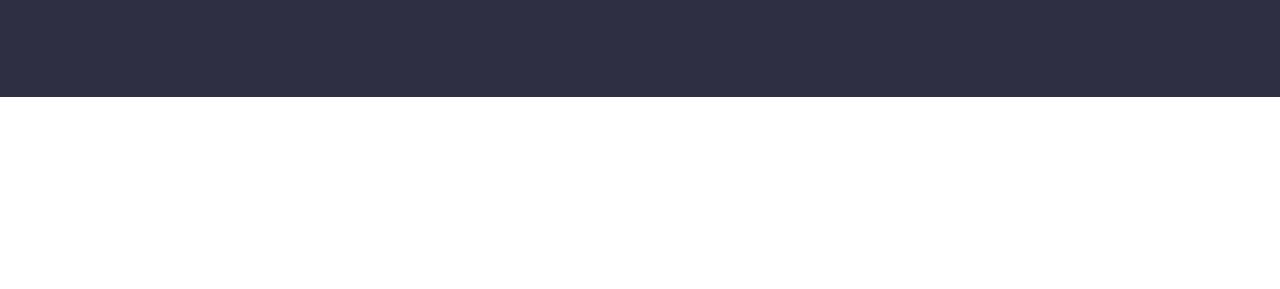
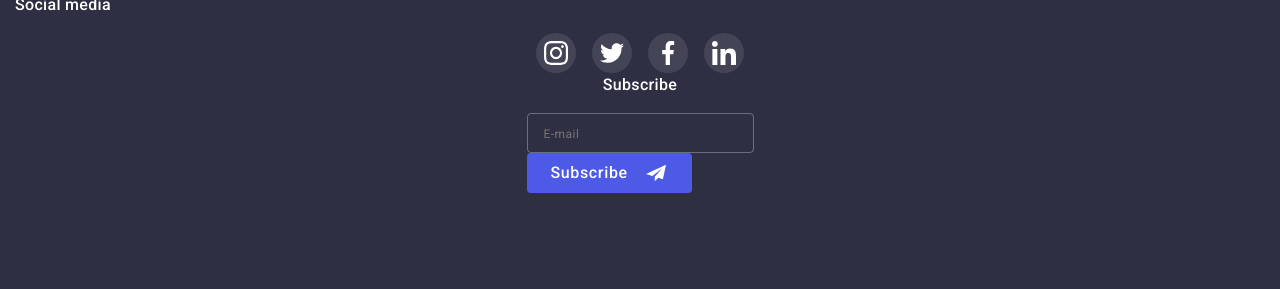
Before and after one commit to Placebo98/goit-markup-hw-07, a plain HTML site: page portfolio.html in a window 1280 px wide. Shown: the part 2087-2376 px from the top of the page. Before the commit the page ends 2184 px from the top, so only its background shows below. Drawn offline with nearby package versions, Linux system fonts and the light colour scheme.

Commit message:
футер трабл

```diff
--- a/css/desktop.css
+++ b/css/desktop.css
@@ -25,7 +25,6 @@
 	.features-list {
 		display: flex;
 		gap: 24px;
-		width: calc((100% - 72px) / 4);
 	}
 	.features-box {
 		display: flex;
@@ -34,6 +33,10 @@
 		font-size: 20px;
 	}
 	.features-item {
+		width: calc((100% - 72px) / 4);
+	}
 
+	.footer {
+		padding: 100px 0;
 	}
 }
--- a/css/styles.css
+++ b/css/styles.css
@@ -238,7 +238,6 @@ a {
 }
 .features-list {
 	display: block;
-
 }
 .features-item {
 	width: 100%;
@@ -604,7 +603,7 @@ a {
 /* ------------------Footer Section----------------- */
 .footer {
 	background: var(--footer-background-color);
-	padding: 100px 0;
+	padding: 96px 0;
 }
 .footer-logo {
 	font-family: "Raleway", sans-serif;
@@ -632,13 +631,14 @@ a {
 }
 
 .display-primary {
-	display: flex;
+	/* display: flex; */
+	flex-wrap: wrap;
 }
 .footer-text-container {
 }
 
 .footer-social-container {
-	margin-left: 120px;
+	/* margin-left: 120px; */
 }
 .footer-social-title {
 	font-family: "Roboto";
@@ -675,7 +675,10 @@ a {
 }
 
 .fopter-susccribe-form {
-	margin-left: 80px;
+	/* margin-left: 80px; */
+	display: flex;
+	flex-direction: column;
+	align-items: center;
 }
 .footer-form-subtitle {
 	font-weight: 500;
@@ -686,11 +689,12 @@ a {
 	margin-bottom: 16px;
 }
 .footer-form {
-	display: flex;
+
 }
 
 .footer-form-input {
-	width: 264px;
+	width: 100%;
+	/* width: 264px; */
 	height: 40px;
 	padding-left: 16px;
 	background-color: transparent;
--- a/css/tablet.css
+++ b/css/tablet.css
@@ -18,7 +18,10 @@
 
 	.features-list {
 		display: flex;
-		/* flex-wrap: wrap; */
+		flex-wrap: wrap;
+	}
+
+	.features-item {
 		width: calc((100% - 24px) / 2);
 	}
 }
@@ -27,4 +30,9 @@
 	.container-sm {
 		max-width: 552px;
 	}
+
+	.display-primary {
+		max-width: 565px;
+		display: flex;
+	}
 }
```
Also changed, not shown: index.html (+2 -2 lines).
